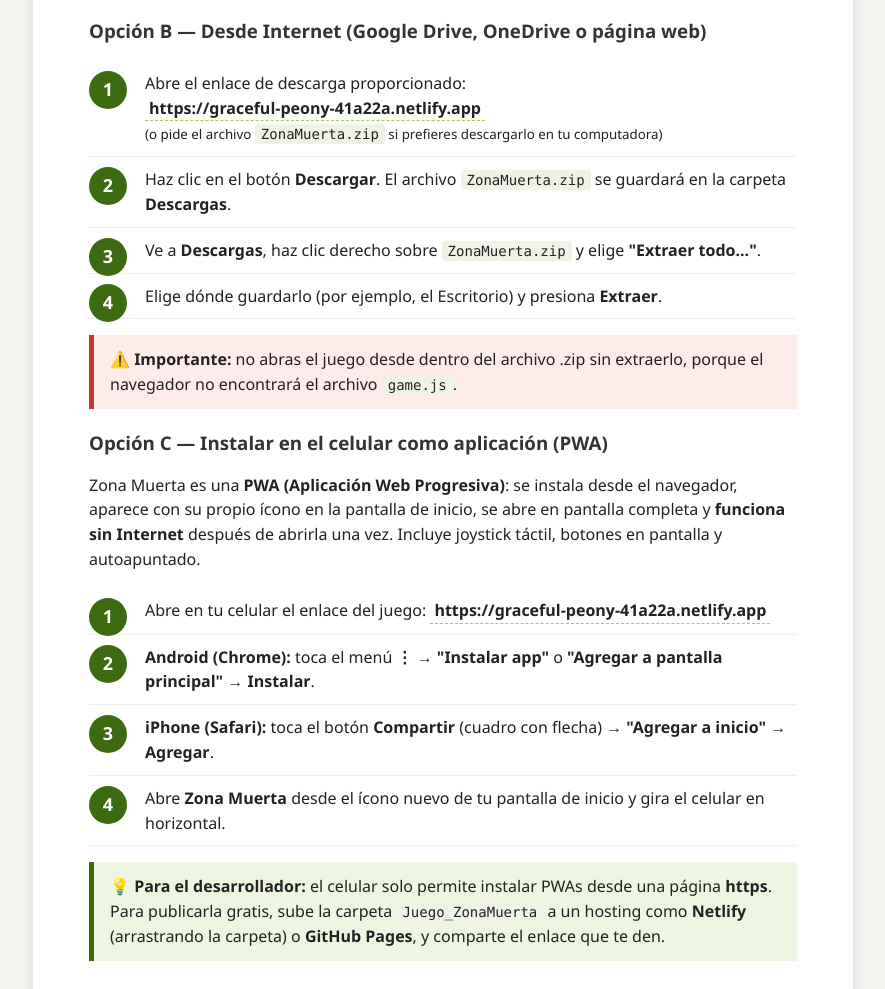
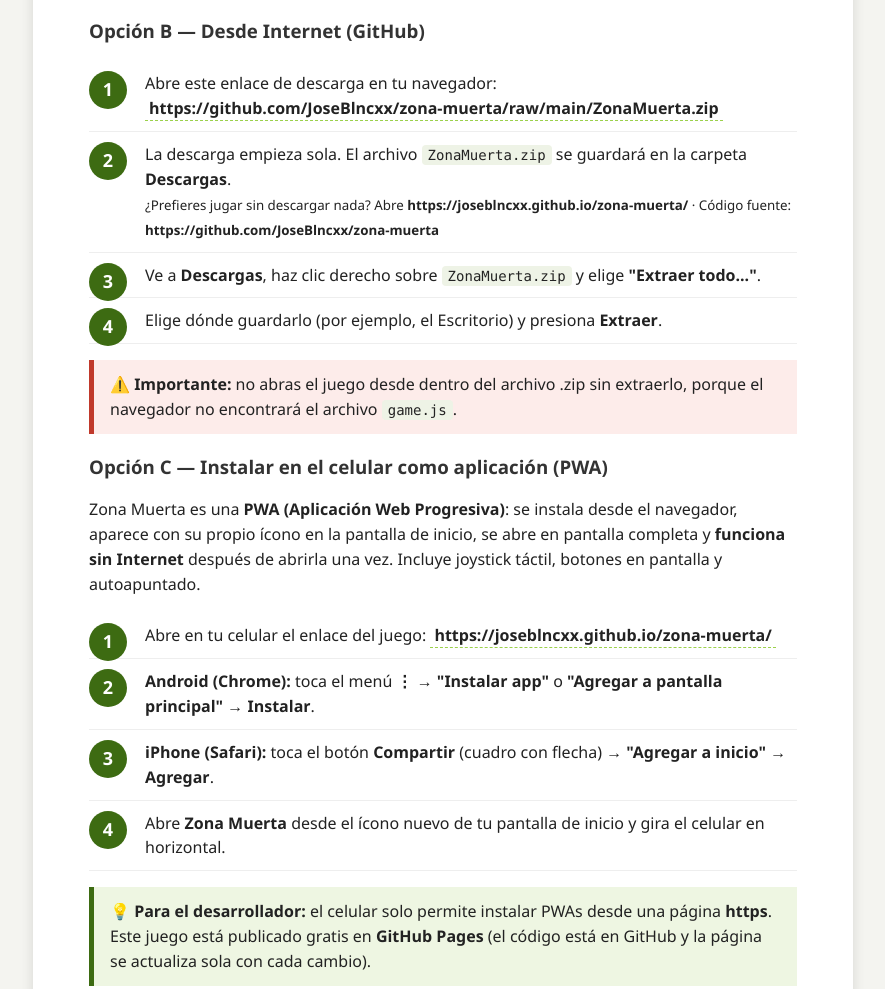
Before and after one commit to JoseBlncxx/zona-muerta, a plain HTML site: page Portafolio/1_Instrucciones_de_descarga.html in a window 1280 px wide. Shown: the part 4686-5675 px from the top of the page, without its empty margins (197-1082 px from the left). Drawn offline with Linux system fonts and the light colour scheme.

Commit message:
Manual y README: enlaces de GitHub en lugar de Netlify
Co-Authored-By: Claude Opus 5.5 <noreply@anthropic.com>

```diff
--- a/Portafolio/1_Instrucciones_de_descarga.html
+++ b/Portafolio/1_Instrucciones_de_descarga.html
@@ -150,12 +150,12 @@ Luego presiona <b>Ctrl + P</b> y elige <b>"Guardar como PDF"</b> o tu impresora.
     <li>Espera a que termine de copiarse y retira la USB de forma segura.</li>
   </ol>
 
-  <h3>Opción B — Desde Internet (Google Drive, OneDrive o página web)</h3>
+  <h3>Opción B — Desde Internet (GitHub)</h3>
   <ol class="steps">
-    <li>Abre el enlace de descarga proporcionado:
-      <span contenteditable="true"><b>https://graceful-peony-41a22a.netlify.app</b></span><br>
-      <small>(o pide el archivo <span class="file">ZonaMuerta.zip</span> si prefieres descargarlo en tu computadora)</small></li>
-    <li>Haz clic en el botón <b>Descargar</b>. El archivo <span class="file">ZonaMuerta.zip</span> se guardará en la carpeta <b>Descargas</b>.</li>
+    <li>Abre este enlace de descarga en tu navegador:
+      <span contenteditable="true"><b>https://github.com/JoseBlncxx/zona-muerta/raw/main/ZonaMuerta.zip</b></span></li>
+    <li>La descarga empieza sola. El archivo <span class="file">ZonaMuerta.zip</span> se guardará en la carpeta <b>Descargas</b>.<br>
+      <small>¿Prefieres jugar sin descargar nada? Abre <b>https://joseblncxx.github.io/zona-muerta/</b> · Código fuente: <b>https://github.com/JoseBlncxx/zona-muerta</b></small></li>
     <li>Ve a <b>Descargas</b>, haz clic derecho sobre <span class="file">ZonaMuerta.zip</span> y elige <b>"Extraer todo..."</b>.</li>
     <li>Elige dónde guardarlo (por ejemplo, el Escritorio) y presiona <b>Extraer</b>.</li>
   </ol>
@@ -167,14 +167,13 @@ Luego presiona <b>Ctrl + P</b> y elige <b>"Guardar como PDF"</b> o tu impresora.
   Incluye joystick táctil, botones en pantalla y autoapuntado.</p>
   <ol class="steps">
     <li>Abre en tu celular el enlace del juego:
-      <span contenteditable="true"><b>https://graceful-peony-41a22a.netlify.app</b></span></li>
+      <span contenteditable="true"><b>https://joseblncxx.github.io/zona-muerta/</b></span></li>
     <li><b>Android (Chrome):</b> toca el menú <b>⋮</b> → <b>"Instalar app"</b> o <b>"Agregar a pantalla principal"</b> → <b>Instalar</b>.</li>
     <li><b>iPhone (Safari):</b> toca el botón <b>Compartir</b> (cuadro con flecha) → <b>"Agregar a inicio"</b> → <b>Agregar</b>.</li>
     <li>Abre <b>Zona Muerta</b> desde el ícono nuevo de tu pantalla de inicio y gira el celular en horizontal.</li>
   </ol>
   <div class="box">💡 <b>Para el desarrollador:</b> el celular solo permite instalar PWAs desde una página <b>https</b>.
-  Para publicarla gratis, sube la carpeta <code>Juego_ZonaMuerta</code> a un hosting como <b>Netlify</b> (arrastrando la carpeta)
-  o <b>GitHub Pages</b>, y comparte el enlace que te den.</div>
+  Este juego está publicado gratis en <b>GitHub Pages</b> (el código está en GitHub y la página se actualiza sola con cada cambio).</div>
 
   <h2>5. Cómo ejecutar el juego</h2>
   <ol class="steps">
```
Also changed, not shown: 1 other file.
